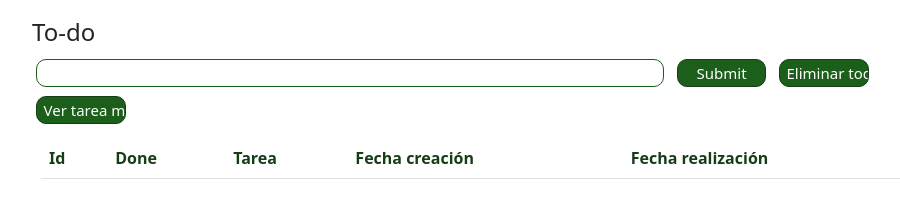
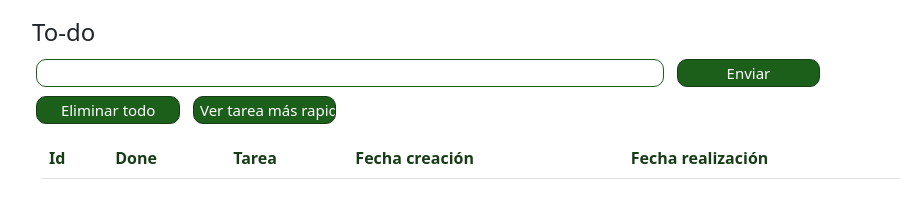
Before and after one commit to MartinZilbersztein/TP02_ToDoList_Zilbersztein_Entenza, a plain HTML site: page index.html in a window 1280 px wide. Shown: the whole page, without its empty margins (160-1060 px from the left). Drawn offline with nearby package versions, Linux system fonts and the light colour scheme.

Commit message:
Style arreglado

```diff
--- a/index.html
+++ b/index.html
@@ -17,7 +17,7 @@
         <h4 class="Title">To-do</h4>
         <div>
             <input id="descripcion" class="agregar" type="text">
-            <input class="enviar" type="submit" onclick="anadirItem()">
+            <input class="enviar" type="submit" onclick="anadirItem()" value="Enviar">
             <input class="enviar" type="submit" onclick="borrarTodo()" value="Eliminar todo">
             <input class="enviar" type="submit" onclick="obtenerRapidezTarea()" value="Ver tarea más rapida">
         </div>
--- a/style.css
+++ b/style.css
@@ -15,7 +15,7 @@ body{
 }
 
 .enviar{
-    width: 10%;
+    width: 16%;
     height: 28px;
     border-radius: 10px;
     text-align: center;
@@ -35,6 +35,7 @@ body{
 }
 .agregar:focus{
     box-shadow: 2px 2px 2px gray;
+    background-color: aliceblue;
     outline:none;
 }
 
```
